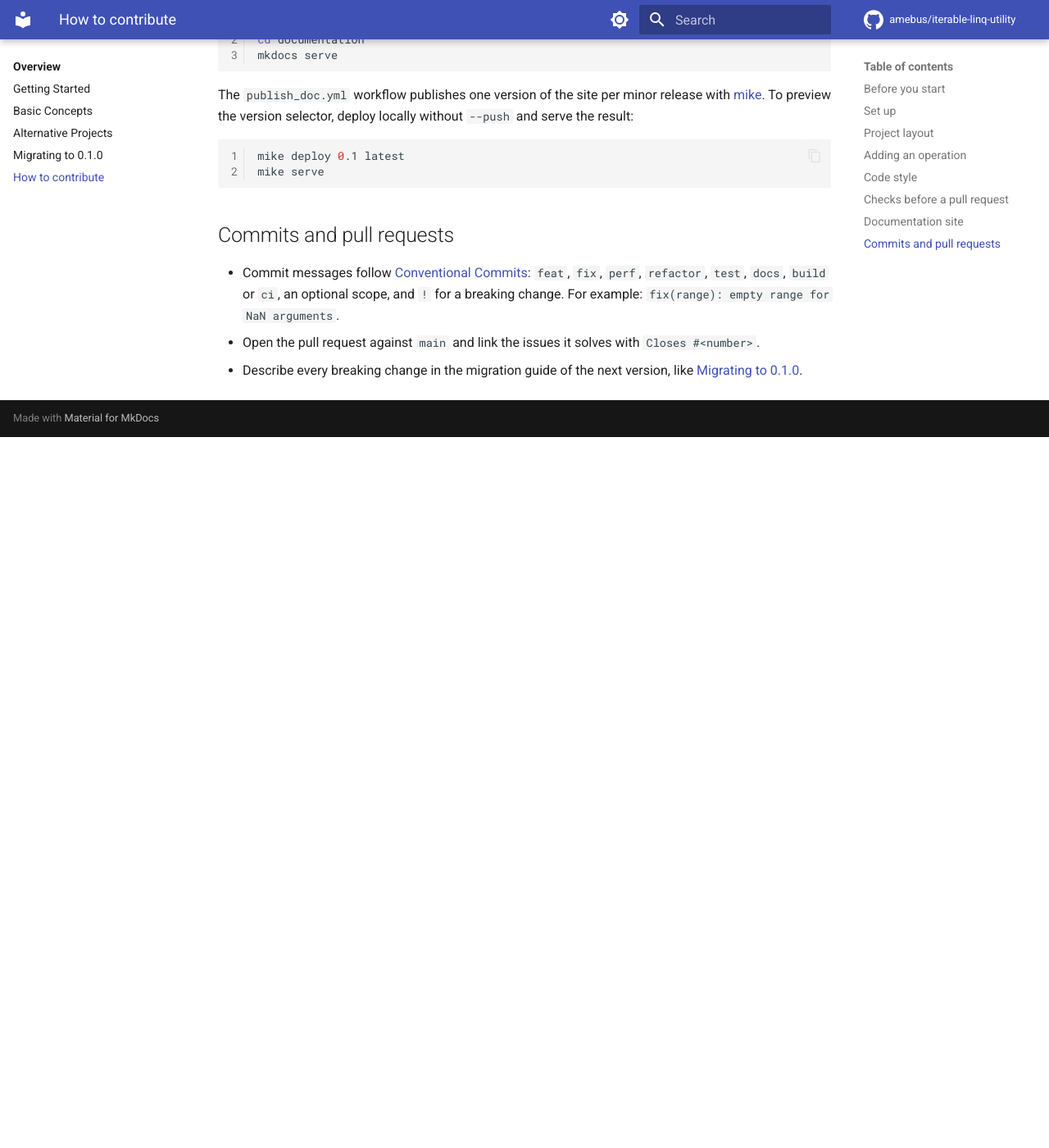
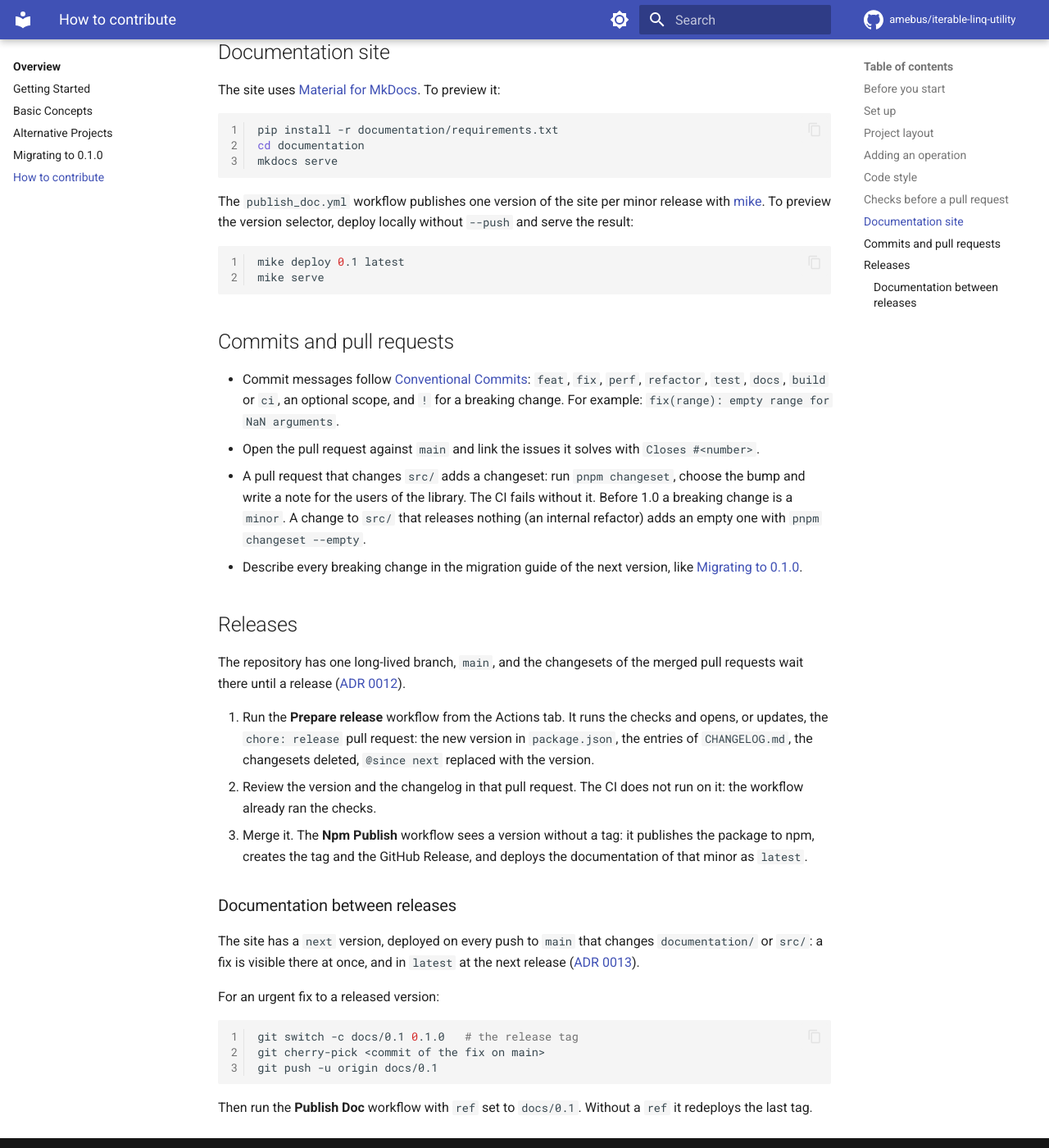
Before and after one commit to Amebus/iterable-linq-utility, an MkDocs documentation site: the page built from documentation/docs/how-to-contribute.md, in a window 1280 px wide and 1400 px high, scrolled down 2834 px. Shown: the whole window at 82% size. Built offline with MkDocs 1.6.1 and Material for MkDocs 9.7.7, drawn with Linux system fonts in a browser that asks for light colours; comment, search, counter and statistics services are not loaded; the version menu is left out; before the commit the page ends 3367 px from its top, so only the background shows below that; some of the changed text lies outside the part shown.

Commit message:
docs: release process in the contribution guide
Co-Authored-By: Claude Opus 5.5 <noreply@anthropic.com>

````diff
--- a/documentation/docs/how-to-contribute.md
+++ b/documentation/docs/how-to-contribute.md
@@ -40,13 +40,14 @@ The reasons behind this layout are in [ADR 0001](https://github.com/Amebus/itera
     - An [Action](api-reference/actions.md) runs the chain. When it stops before the end, it must close the source: a `for…of` loop does that for you.
 2. **Export it** from `src/functions/index.ts`.
 3. **Add it to the chain**: declare the method on `IIterableLinqBase` in `src/types/iterableLinq.ts` and implement it in `src/linqIterable.ts`. A transformation returns `toChain(<name>(this.iterable, …))`, an action returns `<name>(this.iterable, …)`.
-4. **Document it with JSDoc**, on the raw function and on the chain method: a summary, `@operation`, `@param`, `@returns`, `@throws`, `@example` and `@since`. The linter checks the syntax (`tsdoc/syntax`).
+4. **Document it with JSDoc**, on the raw function and on the chain method: a summary, `@operation`, `@param`, `@returns`, `@throws`, `@example` and `@since next`. The release replaces `next` with the version; `pnpm check:since` rejects a version that is not released yet. The linter checks the syntax (`tsdoc/syntax`).
 5. **Test it** in `test/functions/<name>.spec.ts`.
     - `expectTransformation` or `expectAction` (from `test/_helpers/operationKind.ts`) checks that the operation is lazy, or that it runs the chain.
     - `withoutInputIterableThrowsException` (from `test/functions/functionsTestUtility.ts`) checks the input validation.
     - `closableSource` (from `test/_helpers/closableSource.ts`) checks that the source is closed on an early stop or an error.
 6. **Document it on this site**, in the right page of the [API Reference](api-reference/index.md). Add a row to the TLDR table, then a section with a "Wrapper" and a "Raw Function" tab, like the existing ones.
 7. **Benchmark it** in `test/bench/functions/<name>.bench.ts`, next to a native reference. The [Benchmarks section of the README](https://github.com/Amebus/iterable-linq-utility#benchmarks) explains how.
+8. **Add a changeset** with `pnpm changeset`: a `minor` bump and a note for the changelog. See [Commits and pull requests](#commits-and-pull-requests).
 
 ## Code style
 
@@ -63,6 +64,7 @@ Run the same checks as the CI:
 ```bash
 pnpm lint
 pnpm typecheck
+pnpm check:since
 pnpm build
 pnpm check:package
 pnpm test
@@ -98,4 +100,27 @@ mike serve
 
 - Commit messages follow [Conventional Commits](https://www.conventionalcommits.org/): `feat`, `fix`, `perf`, `refactor`, `test`, `docs`, `build` or `ci`, an optional scope, and `!` for a breaking change. For example: `fix(range): empty range for NaN arguments`.
 - Open the pull request against `main` and link the issues it solves with `Closes #<number>`.
+- A pull request that changes `src/` adds a changeset: run `pnpm changeset`, choose the bump and write a note for the users of the library. The CI fails without it. Before 1.0 a breaking change is a `minor`. A change to `src/` that releases nothing (an internal refactor) adds an empty one with `pnpm changeset --empty`.
 - Describe every breaking change in the migration guide of the next version, like [Migrating to 0.1.0](migrating-to-0.1.0.md).
+
+## Releases
+
+The repository has one long-lived branch, `main`, and the changesets of the merged pull requests wait there until a release ([ADR 0012](https://github.com/Amebus/iterable-linq-utility/blob/main/docs/decisions/0012-trunk-based-releases-with-changesets.md)).
+
+1. Run the **Prepare release** workflow from the Actions tab. It runs the checks and opens, or updates, the `chore: release` pull request: the new version in `package.json`, the entries of `CHANGELOG.md`, the changesets deleted, `@since next` replaced with the version.
+2. Review the version and the changelog in that pull request. The CI does not run on it: the workflow already ran the checks.
+3. Merge it. The **Npm Publish** workflow sees a version without a tag: it publishes the package to npm, creates the tag and the GitHub Release, and deploys the documentation of that minor as `latest`.
+
+### Documentation between releases
+
+The site has a `next` version, deployed on every push to `main` that changes `documentation/` or `src/`: a fix is visible there at once, and in `latest` at the next release ([ADR 0013](https://github.com/Amebus/iterable-linq-utility/blob/main/docs/decisions/0013-documentation-versions-between-releases.md)).
+
+For an urgent fix to a released version:
+
+```bash
+git switch -c docs/0.1 0.1.0   # the release tag
+git cherry-pick <commit of the fix on main>
+git push -u origin docs/0.1
+```
+
+Then run the **Publish Doc** workflow with `ref` set to `docs/0.1`. Without a `ref` it redeploys the last tag.
````
